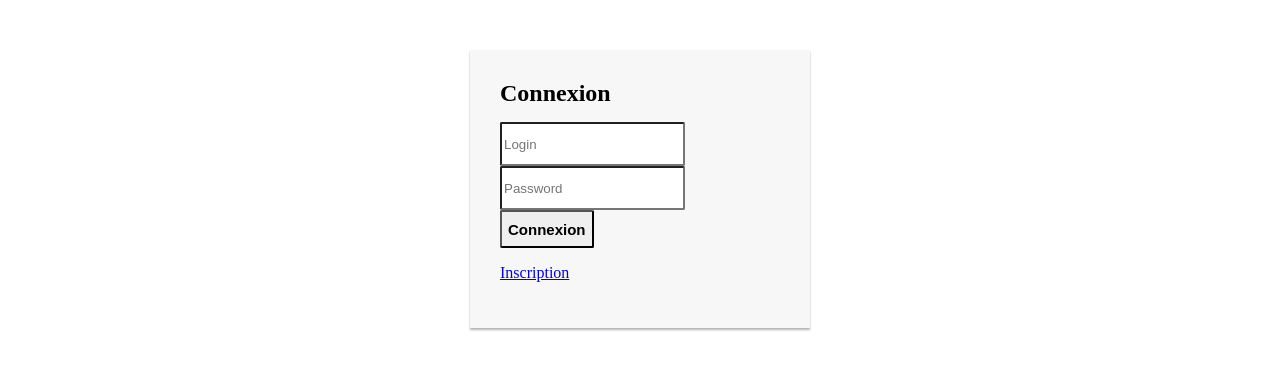
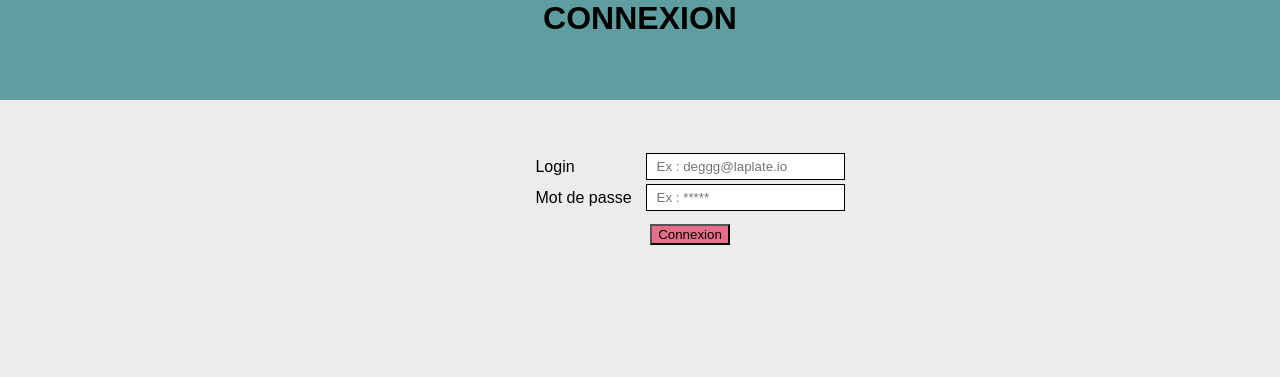
Before and after one commit to salim-ouari/module-connexion, a PHP site: page /connexion.php in a window 1280 px wide; the page is wider, and only the part inside the window is pictured. Shown: the top 377 px of that part. Run offline with PHP 8.4, Linux system fonts and the light colour scheme.

Commit message:
connexion et debut profil

```diff
--- a/connexion.php
+++ b/connexion.php
@@ -5,35 +5,73 @@ informations, alors l’utilisateur est considéré comme
 connecté et une (ou plusieurs) variables de session
  sont créées. -->
 <?php
+session_start();
 
- session_start();
+// si le bouton "connexion" est appuyé
+if (isset($_POST['connexion'])) {
+
+    $login = htmlspecialchars($_POST['login']);
+    $password = htmlspecialchars($_POST['password']);
+    // connecte toi à la bdd
+    $bdd = mysqli_connect('localhost', 'root', "", 'moduleconnexion');
+    // requet pr rechercher si user existe
+    $requete = mysqli_query($bdd, "SELECT * FROM utilisateurs WHERE
+    login ='" . $login . "' AND password = '" . $password . "'");
+
+    if (mysqli_num_rows($requete) == 0) {
+        echo "Le pseudo ou le mot de passe est incorrect, le compte n'a pas été trouvé.";
+    } else {
+        // on ouvre la session avec $_SESSION:
+        $_SESSION['password']  = $password; // la session peut être appelée différemment et son contenu aussi peut être autre chose que le pseudo
+        $_SESSION['login'] = $login;
+        echo "Vous êtes à présent connecté !";
+        var_dump($_SESSION);
+    }
+}
+
+
+
 
 ?>
 
 <!DOCTYPE html>
 <html lang="en">
+
 <head>
     <meta charset="UTF-8">
     <meta http-equiv="X-UA-Compatible" content="IE=edge">
     <meta name="viewport" content="width=device-width, initial-scale=1.0">
     <title>Connexion</title>
-     <link rel="stylesheet" href="./style.css">
+    <link rel="stylesheet" href="style.css" />
 </head>
+
 <body>
-    <div class="login-form">
+    <header>
+        <h1>CONNEXION</h1>
+    </header>
+    <main>
+        <div id="myid">
             <form action="connexion.php" method="post">
-            <h2 class="text-center">Connexion</h2>
-            <div class="form-group">
-                <input type="login" name="login" class="form-control" placeholder="Login" required="required" autocomplete="off">
+                <table>
+                    <tr>
+
+                        <td>Login</td>
+                        <td><input type="text" name="login" placeholder="Ex : deggg@laplate.io" required></td>
+                    </tr>
+                    <tr>
+
+                        <td>Mot de passe</td>
+                        <td><input type="password" name="password" placeholder="Ex : *****" required></td>
+                    </tr>
+
+                </table>
+                <div id="but">
+                    <button type="submit" name="connexion">Connexion</button>
                 </div>
-            <div class="form-group">
-                <input type="password" name="password" class="form-control" placeholder="Password" required="required" autocomplete="off">
-            </div>
-            <div class="form-group">
-                <button type="submit" class=btn btn-primary btn-block>Connexion</button>
-            </div>
-        <p class= "text-center"><a href="inscription.php">Inscription</a></p>
+            </form>
         </div>
 
+    </main>
 </body>
+
 </html>
--- a/profil.php
+++ b/profil.php
@@ -3,3 +3,5 @@ l’utilisateur de modifier ses informations. Ce
 formulaire est par défaut pré-rempli avec les
 informations qui sont actuellement stockées en base
  de données. -->
+<?
+session_start();
--- a/style.css
+++ b/style.css
@@ -1,26 +1,54 @@
-.login-form {
-  width: 340px;
-  margin: 50px auto;
+html {
+  font-family: Arial, Helvetica, sans-serif;
+  background-color: #ececec;
 }
 
-.login-form form {
-  margin-bottom: 15px;
-  background: #f7f7f7;
-  box-shadow: 0px 2px 2px rgba(0, 0, 0, 0.3);
-  padding: 30px;
+body {
+  padding: 0;
+  margin: 0;
 }
 
-.login-form h2 {
-  margin: 0 0 15px;
+header {
+  text-align: center;
+  background-color: cadetblue;
+  height: 100px;
 }
 
-.form-control,
-.btn {
-  min-height: 38px;
-  border-radius: 2px;
+header h1 {
+  margin: 0;
 }
 
-.btn {
-  font-size: 15px;
-  font-weight: bold;
+main {
+  width: 100%;
+  margin: 0 auto;
+  padding: 50px;
 }
+
+#myid {
+  text-align: center;
+}
+
+form {
+  text-align: left;
+  display: inline-block;
+}
+
+/* * {
+  box-sizing: border-box;
+} */
+
+input {
+  border: 1px solid black;
+  padding: 5px 10px;
+  margin-left: 10px;
+}
+
+#but {
+  text-align: center;
+  margin-top: 10px;
+}
+
+button {
+  background-color: #e76d89;
+  color: black;
+}
```
Also changed, not shown: index.php (+22 -0 lines), inscription.php (+90 -19 lines). Lines whose indentation alone changed are shown as unchanged.
